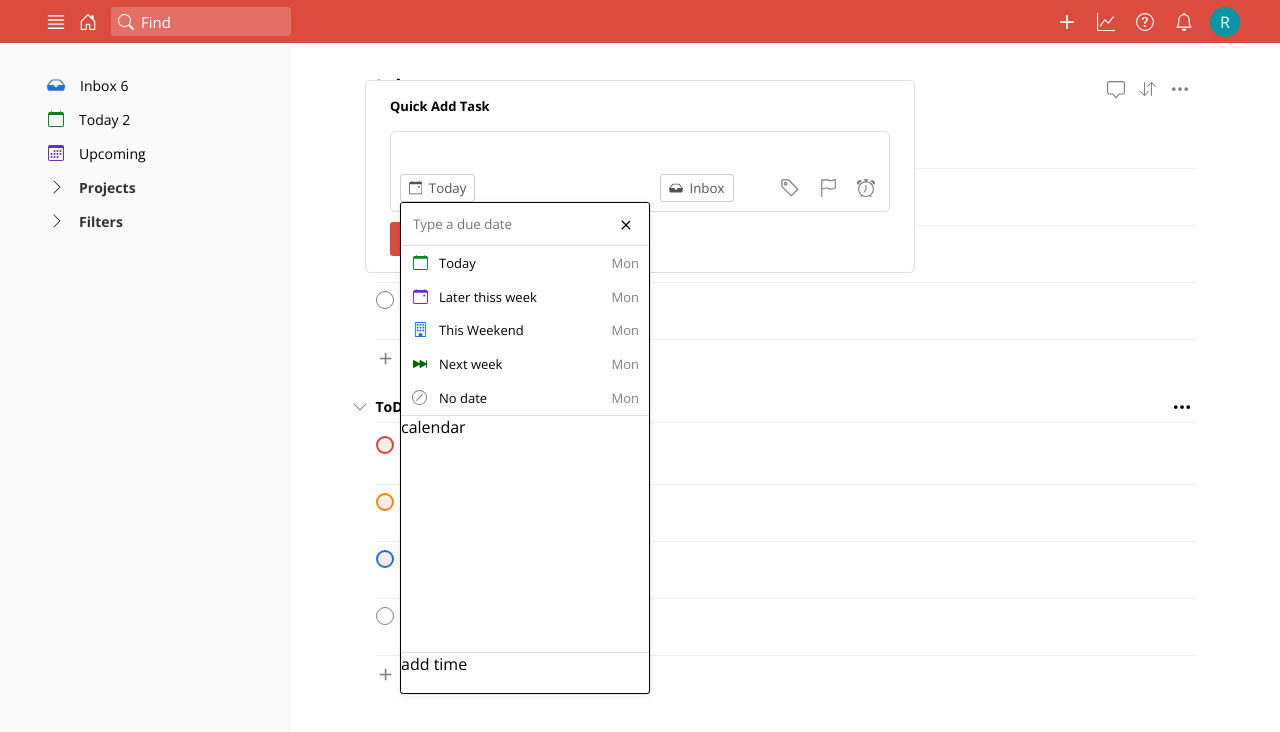
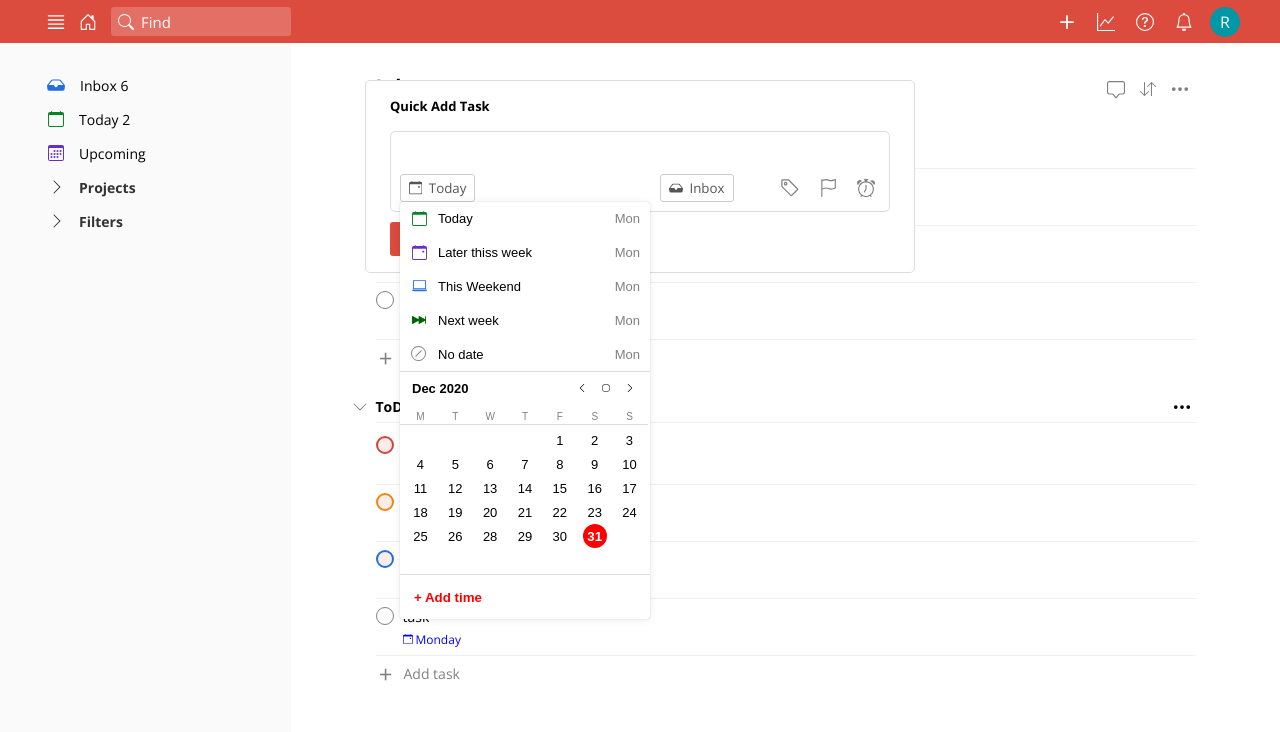
Before and after one commit to rafalrybicki/todoist_clone, a React (Create React App) app: page / in a window 1280 px wide. Shown: the top 732 px of the page. Built offline with nearby package versions, Linux system fonts and the light colour scheme.

Commit message:
Update DatePicker

```diff
--- a/src/components/Menu/index.js
+++ b/src/components/Menu/index.js
@@ -14,6 +14,7 @@ const StyledMenu = styled.div`
    background-color: #FAFAFA;
    height: calc(100vh - 43px);
    width: ${props => props.isOpen ? '291px' : '0'};
+   flex-shrink: 0;
    padding-top: 25px;
    font-size: 14px;
    overflow-y: auto;
--- a/src/components/TaskEditor/index.js
+++ b/src/components/TaskEditor/index.js
@@ -74,7 +74,7 @@ function TaskEditor({ headerText }) {
             <input
                type="text"
                name="content"
-               autocomplete="off"
+               autoComplete="off"
             />
             <DatePicker />
             <ProjectPicker />
--- /dev/null
+++ b/src/components/shared/DatePicker/Calendar.js
@@ -0,0 +1,21 @@
+import React from 'react';
+import styled from 'styled-components/macro';
+
+import CalendarHeader from './CalendarHeader';
+import CalendarTable from './CalendarTable';
+
+const StyledCalendar = styled.div`
+   height: 203px;
+   border-bottom: 1px solid #ddd;
+`
+
+function Calendar() {
+   return (
+      <StyledCalendar>
+         <CalendarHeader />
+         <CalendarTable />
+      </StyledCalendar>
+   )
+}
+
+export default Calendar
--- /dev/null
+++ b/src/components/shared/DatePicker/CalendarHeader.js
@@ -0,0 +1,39 @@
+import React from 'react';
+import styled from 'styled-components/macro';
+
+import IconBtn from '../IconBtn';
+import { ChevronLeft, Circle, ChevronRight} from 'react-bootstrap-icons';
+
+const StyledCalendarHeader = styled.div`
+   display: flex;
+   align-items: center;
+   height: 32px;
+   padding: 0 8px 0 12px;
+
+   .date {
+      font-size: 13px;
+      font-weight: bold;
+      margin-right: auto;
+   }
+`
+
+function CalendarHeader() {
+   return (
+      <StyledCalendarHeader>
+         <span className="date">
+            Dec 2020
+         </span>
+         <IconBtn width="24px" hoverColor="#eee" disabled={true}>
+            <ChevronLeft size={10} />
+         </IconBtn>
+         <IconBtn width="24px" hoverColor="#eee">
+            <Circle size={8} />
+         </IconBtn>
+         <IconBtn width="24px" hoverColor="#eee">
+            <ChevronRight size={10} />
+         </IconBtn>
+      </StyledCalendarHeader>
+   )
+}
+
+export default CalendarHeader
--- /dev/null
+++ b/src/components/shared/DatePicker/CalendarTable.js
@@ -0,0 +1,122 @@
+import React from 'react';
+import styled from 'styled-components/macro';
+
+const StyledCalendarTable = styled.table`
+   width: 100%;
+   position: relative;
+   border-spacing: 0;
+   font-size: 13px;
+   padding: 0 3px 3px;
+
+   thead::after {
+      content: '';
+      position: absolute;
+      top: 20px;
+      left: -2px;
+      display: block;
+      width: 250px;
+      height: 1px;
+      background-color: #dddddd;
+   }
+
+   tr {
+      width: 100%;
+      display: flex;
+
+      th {
+         font-weight: 400;
+         font-size: 10px;
+         color: #808080;
+         flex-grow: 1;
+      }
+
+      td button {
+         background-color: red;
+         width: 24px;
+         height: 24px;
+         border-radius: 50%;
+         display: flex;
+         justify-content: center;
+         align-items: center;
+         margin-bottom: 0.5px;
+         color: white;
+         font-weight: 600;
+         padding-top: 1px;
+      }
+
+      th, td {
+         width: calc(100% / 7);
+         height: 24px;
+         display: flex;
+         justify-content: center;
+         align-items: center;
+      }
+   }
+`
+
+function Months() {
+   return (
+      <StyledCalendarTable>
+         <thead>
+            <tr>
+               <th>M</th>
+               <th>T</th>
+               <th>W</th>
+               <th>T</th>
+               <th>F</th>
+               <th>S</th>
+               <th>S</th>
+            </tr>
+         </thead>
+         <tbody>
+            <tr>
+               <td></td>
+               <td></td>
+               <td></td>
+               <td></td>
+               <td>1</td>
+               <td>2</td>
+               <td>3</td>
+            </tr>
+            <tr>
+               <td>4</td>
+               <td>5</td>
+               <td>6</td>
+               <td>7</td>
+               <td>8</td>
+               <td>9</td>
+               <td>10</td>
+            </tr>
+            <tr>
+               <td>11</td>
+               <td>12</td>
+               <td>13</td>
+               <td>14</td>
+               <td>15</td>
+               <td>16</td>
+               <td>17</td>
+            </tr>
+            <tr>
+               <td>18</td>
+               <td>19</td>
+               <td>20</td>
+               <td>21</td>
+               <td>22</td>
+               <td>23</td>
+               <td>24</td>
+            </tr>
+            <tr>
+               <td>25</td>
+               <td>26</td>
+               <td>28</td>
+               <td>29</td>
+               <td>30</td>
+               <td><button>31</button></td>
+               <td></td>
+            </tr>
+         </tbody>
+      </StyledCalendarTable>
+   )
+}
+
+export default Months
--- a/src/components/shared/DatePicker/Suggestions.js
+++ b/src/components/shared/DatePicker/Suggestions.js
@@ -2,14 +2,14 @@ import React from 'react';
 import styled from 'styled-components/macro';
 
 import SuggestionsItem from './SuggestionsItem';
-import { Calendar, BrightnessHigh, CalendarEvent, SkipForwardFill, SlashCircle, Building  } from 'react-bootstrap-icons';
+import { Calendar, BrightnessHigh, CalendarEvent, SkipForwardFill, SlashCircle, Laptop  } from 'react-bootstrap-icons';
 
 const StyledSuggestions = styled.div`
    height: 170px;
    display: flex;
    flex-direction: column;
-   font-family: Arial, Helvetica, sans-serif;
    color: #202020;
+   border-bottom: 1px solid #ddd;
 
    .sun-icon, .nodate-icon {
       margin-left: -1px;
@@ -28,7 +28,7 @@ function Suggestions() {
    return (
       <StyledSuggestions>
          <SuggestionsItem text="Today">
-            <Calendar size={15} color="#058527" />
+            <Calendar size={15} color="rgb(5, 133, 39)" />
          </SuggestionsItem>
          {/* <SuggestionsItem text="Tommorow">
             <BrightnessHigh size={16} color="#ad6200" className="sun-icon" />
@@ -37,7 +37,7 @@ function Suggestions() {
             <CalendarEvent size={15} color="#692fc2" />
          </SuggestionsItem>
          <SuggestionsItem text="This Weekend">
-            <Building size={15} color="#246fe0" className="thisweekend-icon" />
+            <Laptop size={15} color="#246fe0" className="thisweekend-icon" />
          </SuggestionsItem>
          <SuggestionsItem text="Next week">
             <SkipForwardFill size={14} color="darkgreen" className="nextweek-icon" />
--- /dev/null
+++ b/src/components/shared/DatePicker/TimePicker.js
@@ -0,0 +1,20 @@
+import React from 'react';
+import styled from 'styled-components/macro';
+
+const StyledTimePicker = styled.button`
+   height: 30px;
+   margin: 7px 0 7px 8px;
+   color: red;
+   font-weight: bold;
+   padding: 5px;
+`
+
+function TimePicker() {
+   return (
+      <StyledTimePicker>
+         + Add time
+      </StyledTimePicker>
+   )
+}
+
+export default TimePicker
--- a/src/components/shared/DatePicker/index.js
+++ b/src/components/shared/DatePicker/index.js
@@ -4,9 +4,11 @@ import styled from 'styled-components/macro';
 import { CalendarEvent } from 'react-bootstrap-icons';
 
 import Suggestions from './Suggestions';
-import DateInput from './DateInput';
+import Calendar from './Calendar';
+import TimePicker from './TimePicker';
 
 const StyledDatePicker = styled.div`
+   width: 250px;
    > button {
       height: 28px;
       padding: 0 8px;
@@ -25,30 +27,13 @@ const StyledDatePicker = styled.div`
    }
 
    > div {
-      display: flex;
-      flex-direction: column;
-      width: 250px;
+      position: relative;
+      width: 100%;
       background-color: white;
-      border: 1px solid black;
       border-radius: 3px;
       box-shadow: 0 1px 8px 0 rgba(0,0,0,.08), 0 0 1px 0 rgba(0,0,0,.3);
       overflow: hidden;
-
-      div {
-         border-top: 1px solid #ddd;
-      }
-
-      .suggestions {
-         height: 138px;
-      }
-
-      .calendar {
-         height: 237px;
-      }
-
-      .actions {
-         height: 41px;
-      }
+      font-family: Arial, Helvetica, sans-serif;
    }
 `
 
@@ -59,14 +44,9 @@ function DatePicker() {
             <CalendarEvent /> Today
          </button>
          <div>
-            <DateInput />
             <Suggestions />
-            <div className="calendar">
-               calendar
-            </div>
-            <div className="actions">
-               add time
-            </div>
+            <Calendar />
+            <TimePicker />
          </div>
       </StyledDatePicker>
 
--- a/src/index.css
+++ b/src/index.css
@@ -2,6 +2,10 @@
    margin: 0;
    padding: 0;
    box-sizing: border-box;
+   font-family: inherit;
+}
+
+body {
    font-family: "Open Sans", sans-serif;
 }
 
@@ -16,8 +20,8 @@ button {
 }
 
 button[disabled] {
-   opacity: 0.3;
    cursor: no-drop;
+   background-color: transparent !important;
 }
 
 input {
```
Also changed, not shown: 2 other files (tests, documents, lock files or other folders).
